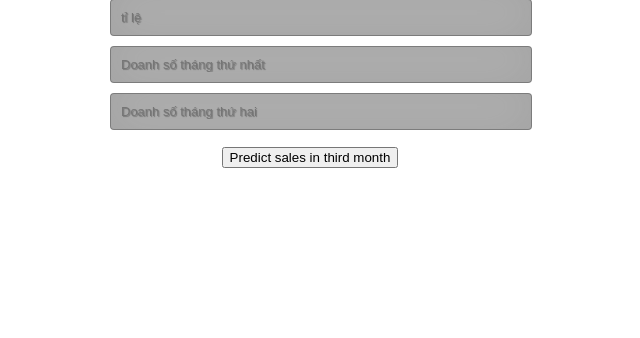
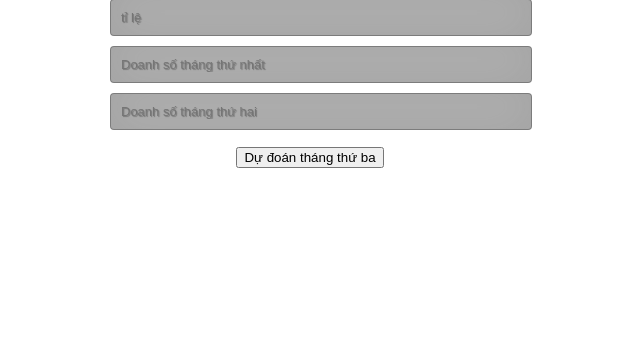
Before and after one commit to dtrungphong/Machine-Learning-TLU, a Flask app: template Learning/Demo/Website_predict_Sales/templates/index.html in a window 1280 px wide. Shown: the part 345-683 px from the top of the page, without its empty margins (380-1020 px from the left). Run offline with Flask 2, Linux system fonts and the light colour scheme; the template is opened without the code that fills it, so the values that code supplies are empty; parts of the project's set-up code (start-up, migrations or seed data) failed here and were passed over.

Commit message:
update final website_predcit_sales demo

```diff
--- a/Learning/Demo/Website_predict_Sales/model.py
+++ b/Learning/Demo/Website_predict_Sales/model.py
@@ -26,6 +26,3 @@ regressor = LinearRegression()
 regressor.fit(X, y)
 
 pickle.dump(regressor, open('model.pkl','wb'))
-
-model = pickle.load(open('model.pkl','rb'))
-print(model.predict([[4, 300, 500]]))
--- a/Learning/Demo/Website_predict_Sales/templates/index.html
+++ b/Learning/Demo/Website_predict_Sales/templates/index.html
@@ -20,7 +20,7 @@
     	<input type="text" name="rate" placeholder="tỉ lệ" required="required" />
         <input type="text" name="sales in first month" placeholder="Doanh số tháng thứ nhất" required="required" />
 		<input type="text" name="sales in second month" placeholder="Doanh số tháng thứ hai" required="required" />
-        <button type="submit" class="btn btn-primary btn-block btn-large">Predict sales in third month</button>
+        <button type="submit" class="btn btn-primary btn-block btn-large">Dự đoán tháng thứ ba</button>
     </form>
 
    <br>
```
Also changed, not shown: 1 other file.
